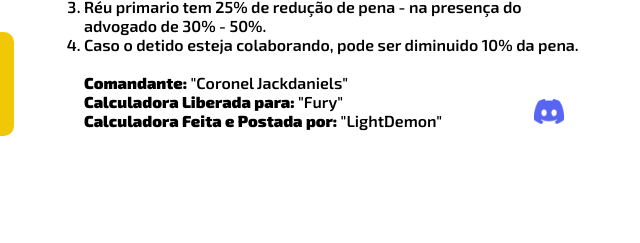
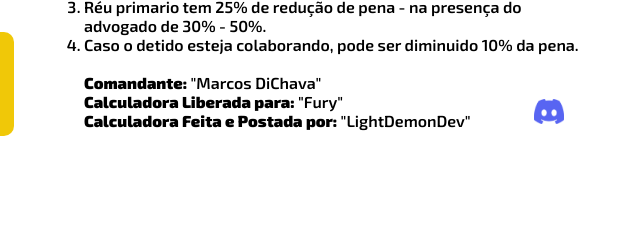
Before and after one commit to LightDemonDev/Calculator, a plain HTML site: page index.html in a window 1280 px wide. Shown: the part 519-762 px from the top of the page, 626-1266 px from the left. Drawn offline with nearby package versions, Linux system fonts and the light colour scheme.

Commit message:
Update index.html

```diff
--- a/index.html
+++ b/index.html
@@ -455,9 +455,9 @@
                 <li>Caso o detido esteja colaborando, pode ser diminuido 10% da pena.</li>
             </ol>
             <br>
-            <p><strong>Comandante:</strong> "Coronel Jackdaniels"</p>
+            <p><strong>Comandante:</strong> "Marcos DiChava"</p>
             <p><strong>Calculadora Liberada para:</strong> "Fury"</p>
-            <p><strong>Calculadora Feita e Postada por:</strong> "LightDemon"</p>
+            <p><strong>Calculadora Feita e Postada por:</strong> "LightDemonDev"</p>
             <a href="https://discord.gg/T4KadnvEDv" target="_blank"><img src="./assets/discord.png" alt="" class="discordIcon"></a>
         </div>
     </div>
```
